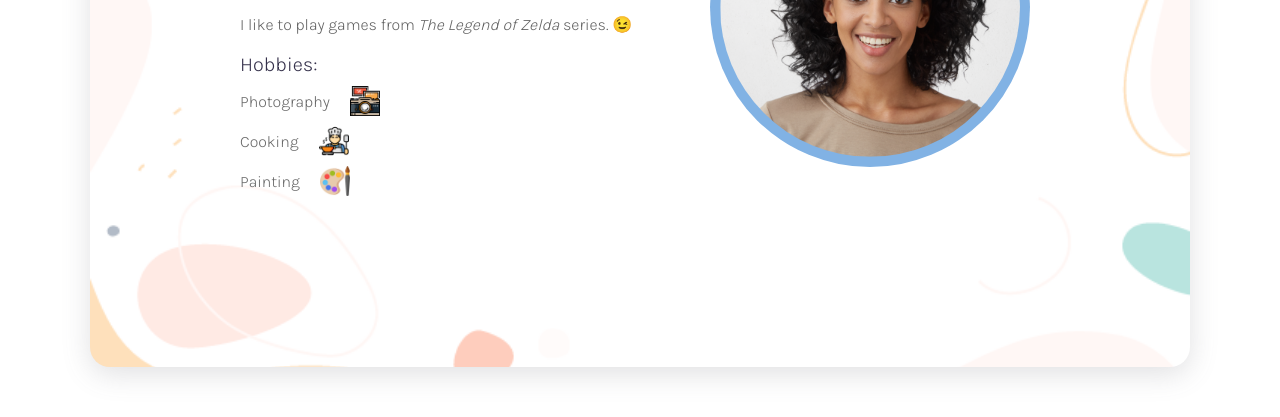
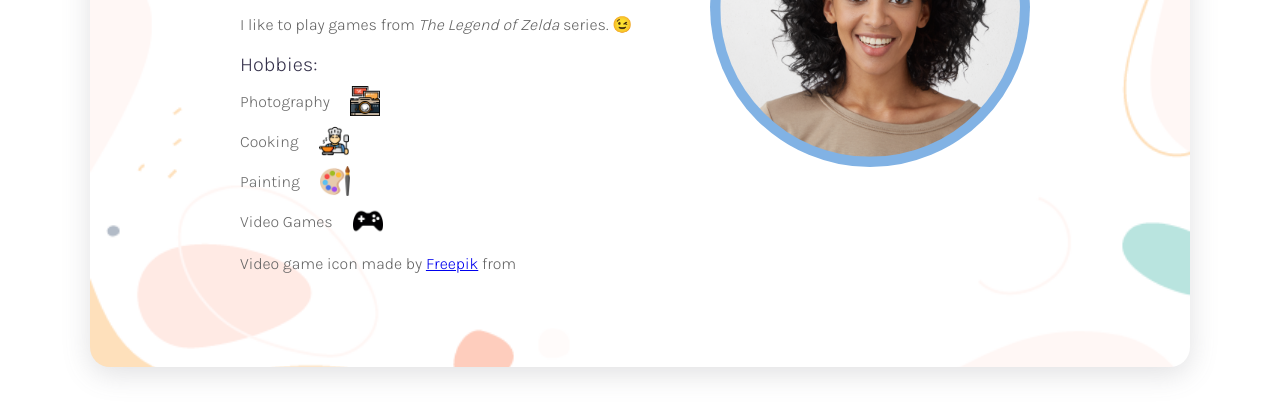
Before and after one commit to zelda-lover/zelda-lover.github.io, a plain HTML site: page index.html in a window 1280 px wide. Shown: the part 363-780 px from the top of the page. Drawn offline with Linux system fonts and the light colour scheme.

Commit message:
Added icon for bonus

```diff
--- a/index.html
+++ b/index.html
@@ -21,6 +21,8 @@
             <div class="hobbies">Photography <img src="img/photography.png" class="icon"> </div>
             <div class="hobbies"> Cooking <img src="img/cooking.png" class="icon"></div>
             <div class="hobbies"> Painting <img src="img/painting.png" class="icon"></div>
+            <div class="hobbies">Video Games <img src="img/games.png" class="icon"></div>
+            <p>Video game icon made by <a href="https://www.flaticon.com/authors/freepik">Freepik</a> from <a href="https://www.flaticon.com/"></a></p>
         </div>
     </div>
 
```
Also changed, not shown: img/games.png (added).
